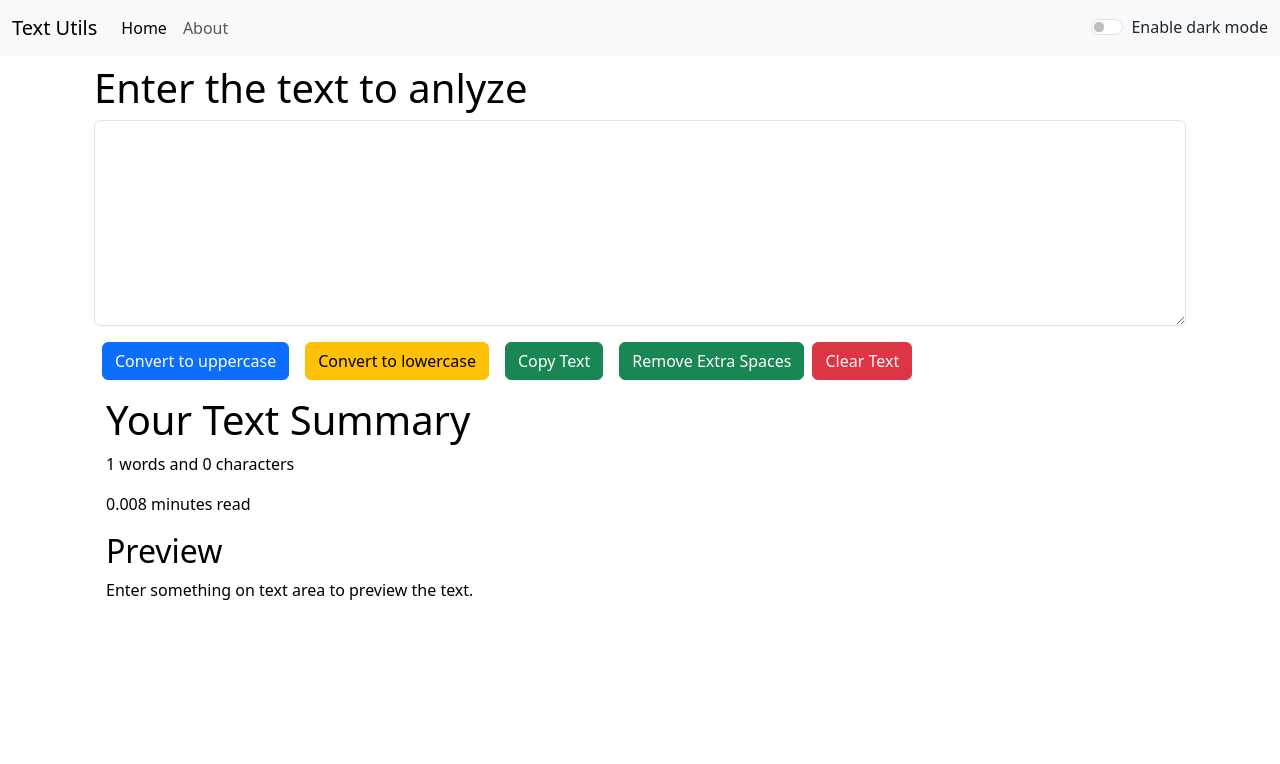
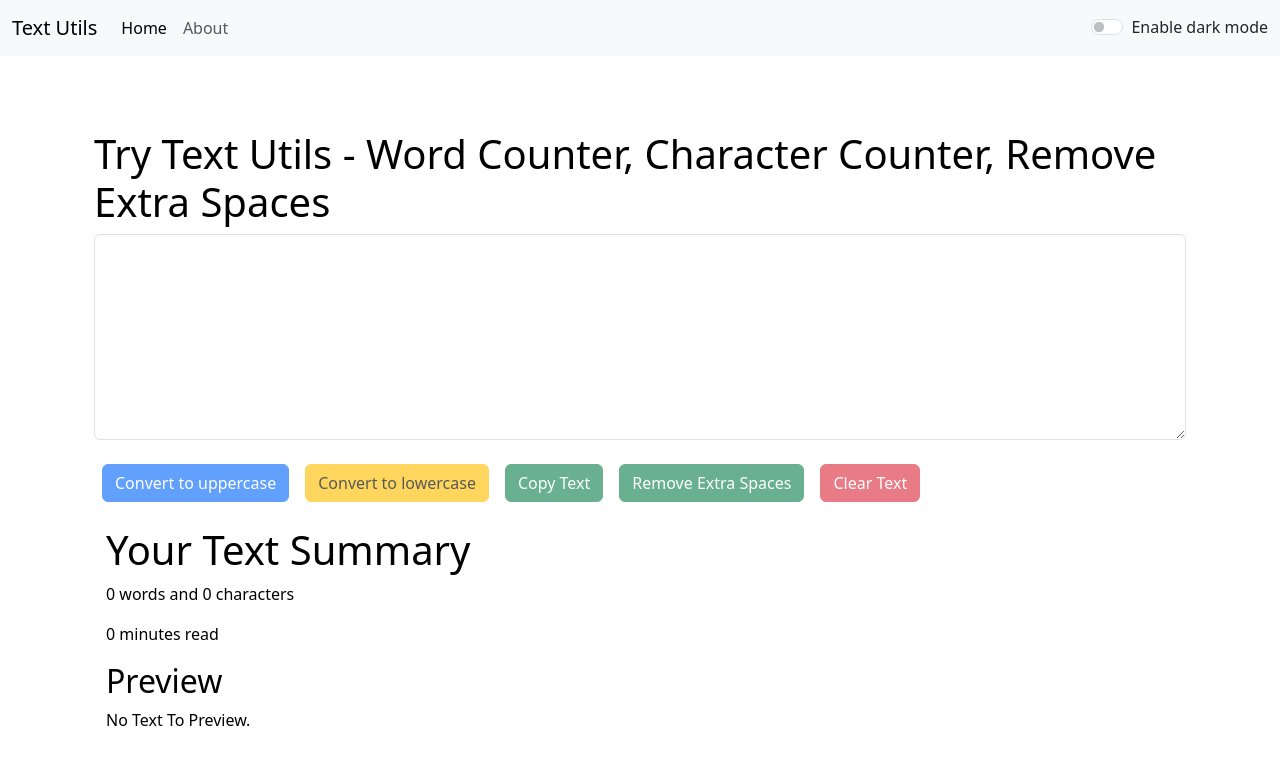
Before and after one commit to sandesh6190/TextUtils, a React (Create React App) app: page / in a window 1280 px wide. Shown: the top 764 px of the page. Built offline with nearby package versions, Linux system fonts and the light colour scheme.

Commit message:
Refining app

```diff
--- a/public/index.html
+++ b/public/index.html
@@ -7,7 +7,7 @@
     <meta name="theme-color" content="#000000" />
     <meta
       name="description"
-      content="TextUtil is a utility which can be used to manipulate the text in the way you want."
+      content="TextUtil is a word counter and character counting utility which can be used to manipulate the text in the way you want as well as to convert the text from lowercase to uppercase and uppercase to lowercase."
     />
     <link rel="apple-touch-icon" href="%PUBLIC_URL%/logo192.png" />
     <!--
@@ -26,7 +26,7 @@
     -->
 
     <link href="https://cdn.jsdelivr.net/npm/bootstrap@5.3.3/dist/css/bootstrap.min.css" rel="stylesheet" integrity="sha384-QWTKZyjpPEjISv5WaRU9OFeRpok6YctnYmDr5pNlyT2bRjXh0JMhjY6hW+ALEwIH" crossorigin="anonymous">
-    <title>Text Utils</title>
+    <title>Text Utils - word counter | character counter | lowercase to uppercase | uppercase to lowercase</title>
   </head>
   <body>
     <noscript>You need to enable JavaScript to run this app.</noscript>
--- a/src/App.js
+++ b/src/App.js
@@ -60,7 +60,7 @@ function App() {
             {/* exact path defines the exact path as
                /users ->Component 1
                /users/details ->Component2*/}
-            <Route exact path="/" element={<TextForm mode={mode} showAlert={showAlert} heading="Enter the text to anlyze" />} />
+            <Route exact path="/" element={<TextForm mode={mode} showAlert={showAlert} heading="Try Text Utils - Word Counter, Character Counter, Remove Extra Spaces" />} />
             <Route exact path="/about" element={<About />} />
           </Routes>
         </div>
--- a/src/Components/Alert.js
+++ b/src/Components/Alert.js
@@ -1,14 +1,16 @@
 import React from 'react'
 
 export default function Alert(props) {
-    const capitalize = (word)=>{      //function to capitalize first letter
+    const capitalize = (word) => {      //function to capitalize first letter
         const lower = word.toLowerCase();
         return lower.charAt(0).toUpperCase() + lower.slice(1);
     }
 
-  return (
-        props.alert && <div className={`alert alert-${props.alert.type} alert-dismissible fade show`} role="alert">
-            <strong>{capitalize(props.alert.type)}!</strong> {props.alert.msg}
-        </div>
-  )
+    return (
+        <div style={{ height: '50px' }} >
+            {props.alert && <div className={`alert alert-${props.alert.type} alert-dismissible fade show`} role="alert">
+                <strong>{capitalize(props.alert.type)}!</strong> {props.alert.msg}
+            </div>}
+        </ div>
+    )
 }
--- a/src/Components/TextForm.js
+++ b/src/Components/TextForm.js
@@ -2,11 +2,11 @@ import React, { useState } from 'react'
 
 export default function TextForm(props) {
 
-  const handleOnChange = (event) =>{
+  const handleOnChange = (event) => {
     setText(event.target.value)
   }
 
-  const handleUpClick = () =>{
+  const handleUpClick = () => {
     console.log(text);
     let upText = text.toUpperCase();
     setText(upText);
@@ -14,14 +14,14 @@ export default function TextForm(props) {
 
   }
 
-  const handleLwClick = () =>{
+  const handleLwClick = () => {
     let lwText = text.toLowerCase();
     setText(lwText);
     props.showAlert("Text converted to lower case.", "success");
 
   }
 
-  const handleClrClick = () =>{
+  const handleClrClick = () => {
     let clearText = '';
     setText(clearText);
     props.showAlert("Text cleared.", "success");
@@ -29,14 +29,15 @@ export default function TextForm(props) {
   }
 
 
-  const handleCopy = ()=>{
+  const handleCopy = () => {
     var text = document.getElementById('myBox');
     text.select();
     navigator.clipboard.writeText(text.value);
+    document.getSelection().removeAllRanges();
     props.showAlert("Text copied to clipboard.", "success");
   }
 
-  const removeExtraSpaces = ()=>{
+  const removeExtraSpaces = () => {
     let newText = text.split(/[ ]+/);  //using regex (regular expression)
     setText(newText.join(" "));
     props.showAlert("Extra spaces removed.", "success");
@@ -46,26 +47,26 @@ export default function TextForm(props) {
 
   return (
     <>
-    <div className="container my-2" style={{color: props.mode==='light'?'black':'white'}}>
+      <div className="container my-4 mb-2" style={{ color: props.mode === 'light' ? 'black' : 'white' }}>
         <h1>{props.heading}</h1>
         <div className="mb-3">
-        <textarea className="form-control" style = {{backgroundColor: props.mode==='light'?'white':'#092540', color: props.mode==='light'?'black':'white'}} value={text} onChange={handleOnChange} id="myBox" rows="8"></textarea>
+          <textarea className="form-control" style={{ backgroundColor: props.mode === 'light' ? 'white' : '#092540', color: props.mode === 'light' ? 'black' : 'white' }} value={text} onChange={handleOnChange} id="myBox" rows="8"></textarea>
         </div>
-        <button className='btn btn-primary mx-2' onClick={handleUpClick}>Convert to uppercase</button>
-        <button className='btn btn-warning mx-2' onClick={handleLwClick}>Convert to lowercase</button>
-        <button className='btn btn-success mx-2' onClick={handleCopy}>Copy Text</button>
-        <button className='btn btn-success mx-2' onClick={removeExtraSpaces}>Remove Extra Spaces</button>
-        <button className='btn btn-danger' onClick={handleClrClick}>Clear Text</button>
+        <button disabled={text.length == 0} className='btn btn-primary mx-2 my-2' onClick={handleUpClick}>Convert to uppercase</button>
+        <button disabled={text.length == 0} className='btn btn-warning mx-2 my-2' onClick={handleLwClick}>Convert to lowercase</button>
+        <button disabled={text.length == 0} className='btn btn-success mx-2 my-2' onClick={handleCopy}>Copy Text</button>
+        <button disabled={text.length == 0} className='btn btn-success mx-2 my-2' onClick={removeExtraSpaces}>Remove Extra Spaces</button>
+        <button disabled={text.length == 0} className='btn btn-danger mx-2 my-2' onClick={handleClrClick}>Clear Text</button>
 
 
         <div className='container my-3'>
           <h1>Your Text Summary</h1>
-          <p> {text.split(" ").length} words and {text.length} characters</p>
-          <p>{0.008 * text.split(" ").length} minutes read</p>
+          <p> {text.split(" ").filter((element) => { return element.length !== 0 }).length} words and {text.length} characters</p>
+          <p>{0.008 * text.split(" ").filter((element) => { return element.length !== 0 }).length} minutes read</p>
           <h2>Preview</h2>
-          <p>{text===''?"Enter something on text area to preview the text.":text}</p>
+          <p>{text === '' ? "No Text To Preview." : text}</p>
         </div>
-    </div>
+      </div>
     </>
   );
 }
```
